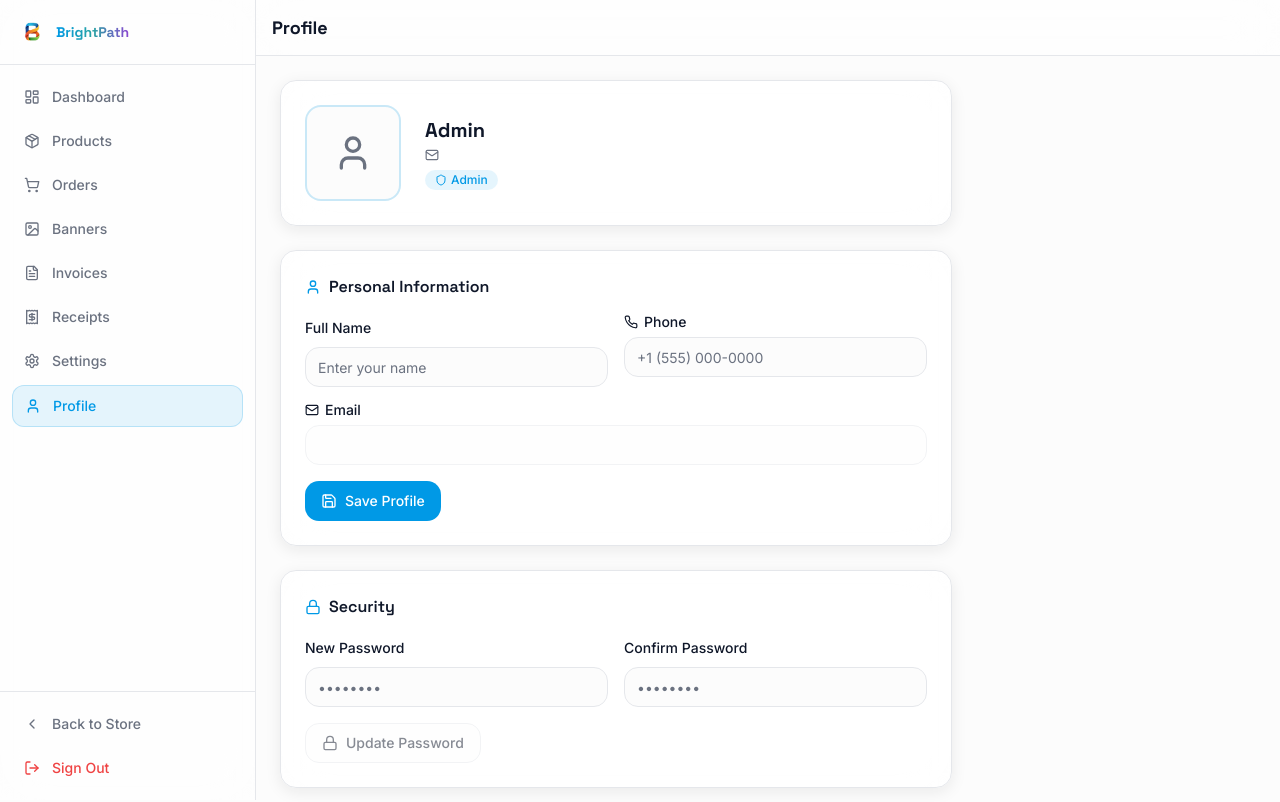
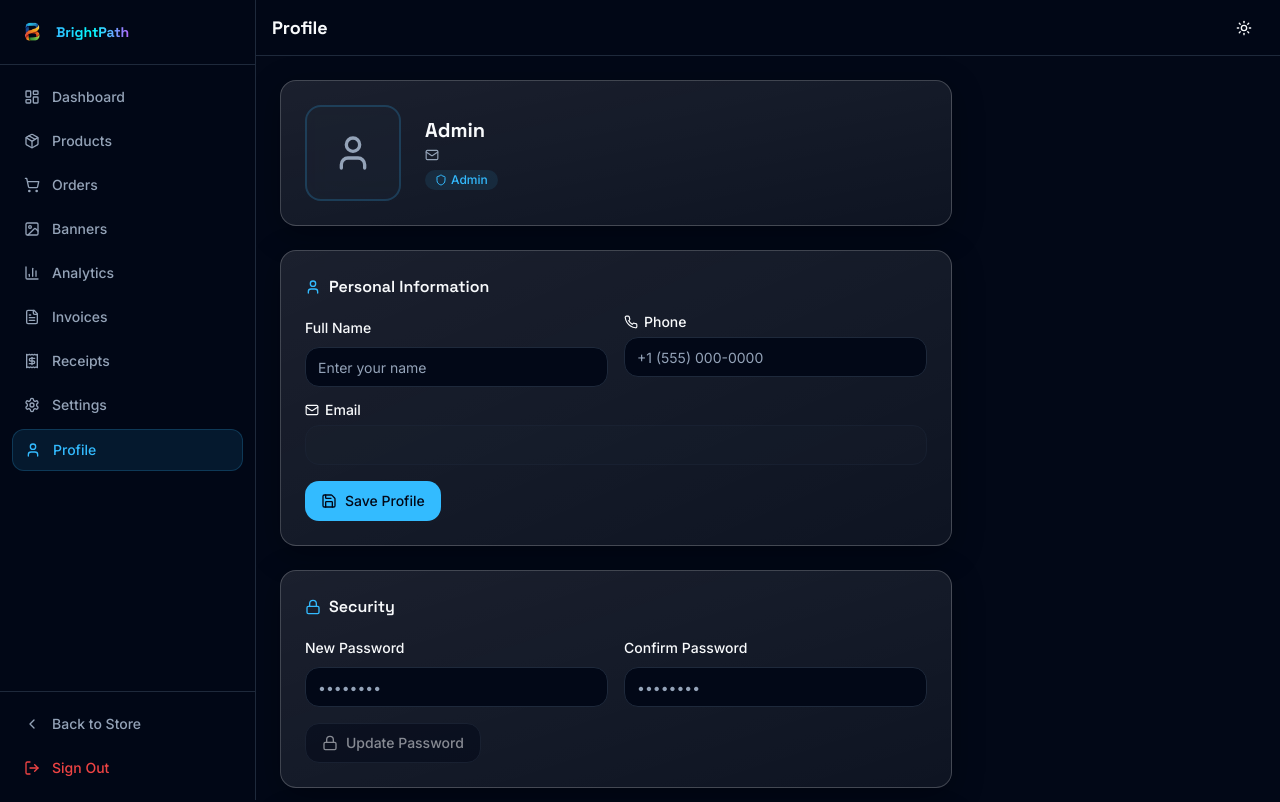
Before and after one commit to ACW-Developers/brightpathmerchandise, a React (Vite) app: page /admin/profile in a window 1280 px wide. Shown: the top 802 px of the page. Built offline with nearby package versions, Linux system fonts and the light colour scheme; no server answers.

Commit message:
Enhance admin UI and theme
Co-authored-by: Wanyangu1 <134915423+Wanyangu1@users.noreply.github.com>

```diff
--- a/src/App.tsx
+++ b/src/App.tsx
@@ -3,6 +3,7 @@ import { Toaster as Sonner } from "@/components/ui/sonner";
 import { TooltipProvider } from "@/components/ui/tooltip";
 import { QueryClient, QueryClientProvider } from "@tanstack/react-query";
 import { BrowserRouter, Routes, Route } from "react-router-dom";
+import { usePageTracking } from "@/hooks/usePageTracking";
 import StorePage from "./pages/StorePage";
 import ShopPage from "./pages/ShopPage";
 import ProductDetailPage from "./pages/ProductDetailPage";
@@ -16,6 +17,7 @@ import InvoicesPage from "./pages/admin/InvoicesPage";
 import ReceiptsPage from "./pages/admin/ReceiptsPage";
 import SettingsPage from "./pages/admin/SettingsPage";
 import ProfilePage from "./pages/admin/ProfilePage";
+import AnalyticsPage from "./pages/admin/AnalyticsPage";
 import NotFound from "./pages/NotFound";
 import TrackOrderPage from "./pages/TrackOrderPage";
 import CheckoutSuccessPage from "./pages/CheckoutSuccessPage";
@@ -24,7 +26,7 @@ import ScrollToTop from "./components/ScrollToTop";
 const queryClient = new QueryClient({
   defaultOptions: {
     queries: {
-      staleTime: 1000 * 30, // 30 seconds
+      staleTime: 1000 * 30,
       refetchOnWindowFocus: true,
       refetchOnMount: true,
       retry: 1,
@@ -32,14 +34,9 @@ const queryClient = new QueryClient({
   },
 });
 
-const App = () => {
+const AppRoutes = () => {
+  usePageTracking();
   return (
-    <QueryClientProvider client={queryClient}>
-      <TooltipProvider>
-        <Toaster />
-        <Sonner />
-        <BrowserRouter>
-          <ScrollToTop />
     <Routes>
       <Route path="/" element={<StorePage />} />
       <Route path="/shop" element={<ShopPage />} />
@@ -56,8 +53,21 @@ const App = () => {
       <Route path="/admin/receipts" element={<ReceiptsPage />} />
       <Route path="/admin/settings" element={<SettingsPage />} />
       <Route path="/admin/profile" element={<ProfilePage />} />
+      <Route path="/admin/analytics" element={<AnalyticsPage />} />
       <Route path="*" element={<NotFound />} />
     </Routes>
+  );
+};
+
+const App = () => {
+  return (
+    <QueryClientProvider client={queryClient}>
+      <TooltipProvider>
+        <Toaster />
+        <Sonner />
+        <BrowserRouter>
+          <ScrollToTop />
+          <AppRoutes />
         </BrowserRouter>
       </TooltipProvider>
     </QueryClientProvider>
--- a/src/components/admin/AdminLayout.tsx
+++ b/src/components/admin/AdminLayout.tsx
@@ -3,9 +3,10 @@ import { Link, useLocation, useNavigate } from "react-router-dom";
 import { useAuth } from "@/hooks/useAuth";
 import {
   LayoutDashboard, Package, ShoppingCart, FileText, Receipt, Settings,
-  User, LogOut, Menu, X, ChevronLeft, Image,
+  User, LogOut, Menu, X, ChevronLeft, Image, BarChart3,
 } from "lucide-react";
 import { Button } from "@/components/ui/button";
+import ThemeToggle from "@/components/ThemeToggle";
 import logo from "@/assets/logo/logo.png";
 
 const menuItems = [
@@ -13,6 +14,7 @@ const menuItems = [
   { label: "Products", icon: Package, path: "/admin/products" },
   { label: "Orders", icon: ShoppingCart, path: "/admin/orders" },
   { label: "Banners", icon: Image, path: "/admin/banners" },
+  { label: "Analytics", icon: BarChart3, path: "/admin/analytics" },
   { label: "Invoices", icon: FileText, path: "/admin/invoices" },
   { label: "Receipts", icon: Receipt, path: "/admin/receipts" },
   { label: "Settings", icon: Settings, path: "/admin/settings" },
@@ -37,14 +39,11 @@ const AdminLayout = ({ children, title }: AdminLayoutProps) => {
 
   return (
     <div className="min-h-screen bg-background flex">
-      {/* Mobile overlay */}
       {sidebarOpen && (
         <div className="fixed inset-0 bg-black/60 z-40 lg:hidden" onClick={() => setSidebarOpen(false)} />
       )}
 
-      {/* Sidebar */}
-      <aside className={`fixed lg:sticky top-0 left-0 h-screen w-64 bg-card/50 backdrop-blur-xl border-r border-border z-50 flex flex-col transition-transform duration-300 ${sidebarOpen ? "translate-x-0" : "-translate-x-full lg:translate-x-0"}`}>
-        {/* Logo */}
+      <aside className={`fixed lg:sticky top-0 left-0 h-screen w-64 bg-card/80 backdrop-blur-xl border-r border-border z-50 flex flex-col transition-transform duration-300 ${sidebarOpen ? "translate-x-0" : "-translate-x-full lg:translate-x-0"}`}>
         <div className="p-4 border-b border-border flex items-center justify-between">
           <Link to="/" className="flex items-center gap-2">
             <img src={logo} alt="Logo" className="h-8 w-8 object-contain" />
@@ -55,8 +54,7 @@ const AdminLayout = ({ children, title }: AdminLayoutProps) => {
           </button>
         </div>
 
-        {/* Menu */}
-        <nav className="flex-1 p-3 space-y-1 overflow-y-auto">
+        <nav className="flex-1 p-3 space-y-1 overflow-y-auto scrollbar-hide">
           {menuItems.map((item) => (
             <Link
               key={item.path}
@@ -74,7 +72,6 @@ const AdminLayout = ({ children, title }: AdminLayoutProps) => {
           ))}
         </nav>
 
-        {/* Footer */}
         <div className="p-3 border-t border-border space-y-1">
           <Link
             to="/"
@@ -93,17 +90,17 @@ const AdminLayout = ({ children, title }: AdminLayoutProps) => {
         </div>
       </aside>
 
-      {/* Main content */}
       <div className="flex-1 flex flex-col min-h-screen min-w-0">
-        {/* Top bar */}
-        <header className="sticky top-0 z-30 h-14 bg-card/50 backdrop-blur-xl border-b border-border flex items-center px-4 gap-3">
-          <button onClick={() => setSidebarOpen(true)} className="lg:hidden p-2 hover:bg-muted rounded-lg">
-            <Menu className="w-5 h-5" />
-          </button>
-          <h1 className="text-lg font-bold font-space">{title}</h1>
+        <header className="sticky top-0 z-30 h-14 bg-card/80 backdrop-blur-xl border-b border-border flex items-center justify-between px-4">
+          <div className="flex items-center gap-3">
+            <button onClick={() => setSidebarOpen(true)} className="lg:hidden p-2 hover:bg-muted rounded-lg">
+              <Menu className="w-5 h-5" />
+            </button>
+            <h1 className="text-lg font-bold font-space">{title}</h1>
+          </div>
+          <ThemeToggle />
         </header>
 
-        {/* Content */}
         <main className="flex-1 p-4 md:p-6 overflow-auto">
           {children}
         </main>
--- a/src/components/store/ShopSidebar.tsx
+++ b/src/components/store/ShopSidebar.tsx
@@ -165,7 +165,7 @@ const ShopSidebar = ({ filters, onFiltersChange, isOpen, onClose }: Props) => {
     <>
       {/* Desktop sidebar */}
       <aside className="hidden lg:block w-72 flex-shrink-0">
-        <div className="sticky top-20 glass-card overflow-hidden max-h-[calc(100vh-6rem)] overflow-y-auto">
+        <div className="sticky top-20 glass-card overflow-hidden max-h-[calc(100vh-6rem)] overflow-y-auto scrollbar-hide">
           {sidebarContent}
         </div>
       </aside>
--- a/src/components/store/StoreNavigation.tsx
+++ b/src/components/store/StoreNavigation.tsx
@@ -3,6 +3,7 @@ import { Menu, X, LogIn, LogOut, Shield } from "lucide-react";
 import { Button } from "@/components/ui/button";
 import { Link, useLocation } from "react-router-dom";
 import CartDrawer from "./CartDrawer";
+import ThemeToggle from "@/components/ThemeToggle";
 import { useAuth } from "@/hooks/useAuth";
 import logo from "@/assets/logo/logo.png";
 
@@ -21,7 +22,7 @@ const StoreNavigation = () => {
   const isActive = (href: string) => location.pathname === href;
 
   return (
-    <nav className="fixed top-0 left-0 right-0 z-50 bg-black/20 backdrop-blur-xl border-b border-white/10">
+    <nav className="fixed top-0 left-0 right-0 z-50 bg-card/80 backdrop-blur-xl border-b border-border">
       <div className="max-w-7xl mx-auto px-6">
         <div className="flex items-center justify-between h-16">
           <Link to="/" className="flex items-center space-x-2 flex-shrink-0">
@@ -41,8 +42,9 @@ const StoreNavigation = () => {
             ))}
           </div>
 
-          <div className="hidden md:flex items-center gap-3">
+          <div className="hidden md:flex items-center gap-2">
             <CartDrawer />
+            <ThemeToggle />
             {isAdmin && (
               <Link to="/admin">
                 <Button variant="ghost" size="sm" className="gap-1">
@@ -56,7 +58,7 @@ const StoreNavigation = () => {
               </Button>
             ) : (
               <Link to="/login">
-                <Button variant="glass" size="sm" className="gap-1">
+                <Button variant="outline" size="sm" className="gap-1">
                   <LogIn className="w-4 h-4" /> Sign In
                 </Button>
               </Link>
@@ -65,14 +67,15 @@ const StoreNavigation = () => {
 
           <div className="md:hidden flex items-center gap-2">
             <CartDrawer />
-            <button onClick={() => setIsOpen(!isOpen)} className="glass-button p-2">
+            <ThemeToggle />
+            <button onClick={() => setIsOpen(!isOpen)} className="p-2 rounded-lg hover:bg-muted transition-colors">
               {isOpen ? <X className="w-5 h-5" /> : <Menu className="w-5 h-5" />}
             </button>
           </div>
         </div>
 
         {isOpen && (
-          <div className="md:hidden border-t border-white/10 pb-4">
+          <div className="md:hidden border-t border-border pb-4">
             <div className="pt-2 space-y-1">
               {navItems.map((item) => (
                 <Link
--- a/src/main.tsx
+++ b/src/main.tsx
@@ -2,6 +2,19 @@ import React from "react";
 import { createRoot } from "react-dom/client";
 import App from "./App.tsx";
 import "./index.css";
+
+// Unregister stale service workers to fix caching issues
+if ('serviceWorker' in navigator) {
+  navigator.serviceWorker.getRegistrations().then(registrations => {
+    registrations.forEach(reg => reg.unregister());
+  });
+  // Register fresh SW
+  navigator.serviceWorker.register('/sw.js').catch(() => {});
+}
+
+// Apply saved theme on load
+const savedTheme = localStorage.getItem("bp-theme") || "dark";
+document.documentElement.classList.add(savedTheme === "light" ? "light-theme" : "dark-theme");
 
 createRoot(document.getElementById("root")!).render(
   <React.StrictMode>
--- a/src/pages/StoreContactPage.tsx
+++ b/src/pages/StoreContactPage.tsx
@@ -159,7 +159,7 @@ const StoreContactPage = () => {
               viewport={{ once: true }}
               className="lg:col-span-3"
             >
-              <div className="rounded-2xl border border-border/40 bg-card/40 backdrop-blur-sm p-6 md:p-8 shadow-2xl shadow-primary/5">
+              <div className="rounded-2xl border-2 border-primary/20 bg-card backdrop-blur-sm p-6 md:p-8 shadow-2xl shadow-primary/5 relative overflow-hidden">
                 <div className="flex items-center gap-3 mb-6">
                   <div className="w-9 h-9 rounded-xl bg-gradient-to-br from-emerald-500 to-green-600 flex items-center justify-center">
                     <Send className="w-4 h-4 text-white" />
```
Lines whose indentation alone changed are shown as unchanged.
